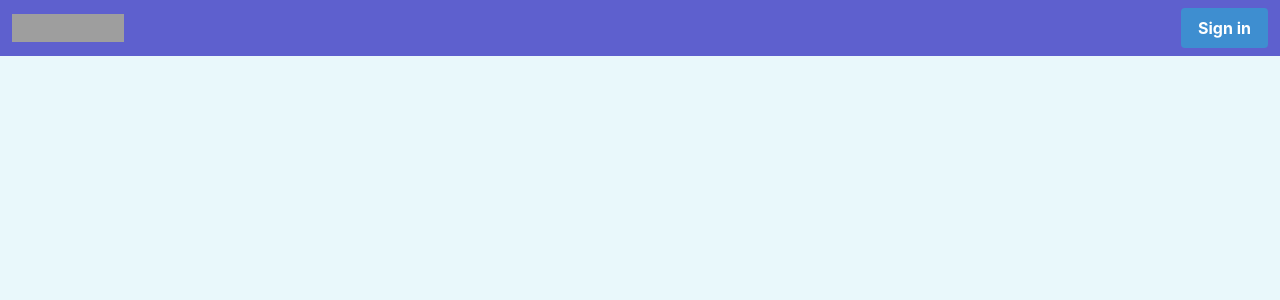
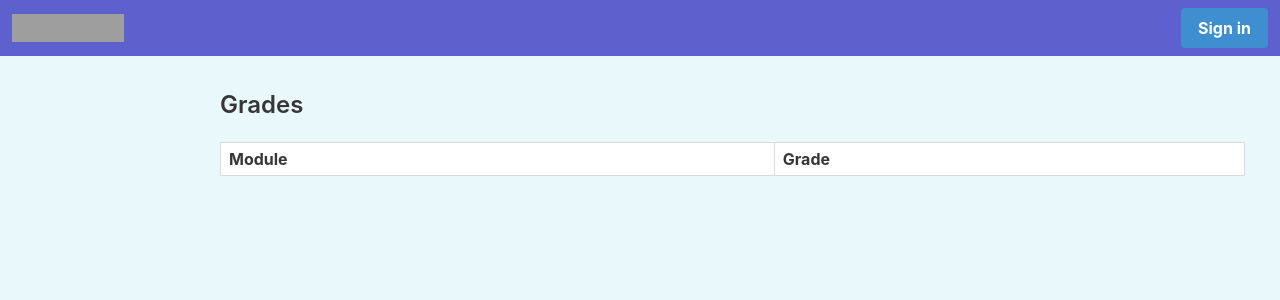
Before and after one commit to jkbhk/psa-code-sprint-2023, an Angular app: page /course-tracker in a window 1280 px wide. Before the commit this address led to /. Shown: the top 300 px of the page. Built offline with nearby package versions, Linux system fonts and the light colour scheme; grey boxes are pictures that could not be loaded.

Commit message:
design course tracker page

```diff
--- a/src/app/app-routing.module.ts
+++ b/src/app/app-routing.module.ts
@@ -3,10 +3,12 @@ import { RouterModule, Routes } from '@angular/router';
 
 import { LoginComponent } from './login/login.component';
 import { EvaluationComponent } from './evaluation/evaluation.component';
+import { CourseTrackerComponent } from './course-tracker/course-tracker.component';
 
 const routes: Routes = [
   {path:'login', component: LoginComponent},
-  {path:'evaluation-head', component: EvaluationComponent}
+  {path:'evaluation-head', component: EvaluationComponent},
+  {path:'course-tracker', component: CourseTrackerComponent}
 
 ];
 
--- a/src/app/course-tracker/course-tracker.component.css
+++ b/src/app/course-tracker/course-tracker.component.css
@@ -0,0 +1,9 @@
+.course-tracker{
+    margin: 35px;
+    margin-left: 220px;
+}
+
+table{
+    padding:10px;
+    width:100%;
+}
--- a/src/app/course-tracker/course-tracker.component.html
+++ b/src/app/course-tracker/course-tracker.component.html
@@ -1,40 +1,15 @@
-<div class="courseTracker">
-    <div class="row">
-        <div class="column">
-            <h1 class="title is-4">Team members</h1>
-          <table class="is-bordered is-narrow is-hoverable members" *ngFor="let user of users | keyvalue">
-            <tr>
-              <td class="member">{{user.value.name}}<button> > </button></td>
-            </tr>
-          </table>
-        </div>
-        <div class="column">
-          <table>
-            <tr>
-              <th>Name</th>
-            </tr>
-            <tr>
-              <td>1. Quality of work</td>
-              <td>4/5</td>
-            </tr>
-            <tr>
-              <td>2. Attendance of work</td>
-              <td>5/5</td>
-            </tr>
-            <tr>
-              <td>3. Reliability</td>
-              <td>3/5</td>
-            </tr>
-            <tr>
-                <td>4. Communication skills</td>
-                <td>5/5</td>
-            </tr>
-            <tr>
-                <td>5. Decision-making</td>
-                <td>3/5</td>
-            </tr>
-          </table>
-        </div>
-      </div>
-
+<div class="course-tracker">
+  <h1 class="title is-4">Grades</h1>
+  <div class="grades-container">
+    <table class="table is-bordered is-narrow">
+      <tr>
+        <th>Module</th>
+        <th>Grade</th>
+      </tr>
+      <tr *ngFor="let course of courses | keyvalue; let i =index">
+        <!-- <td>{{course.name}}</td>
+        <td>{{course.status}}</td> -->
+      </tr>
+    </table>
+  </div>
 </div>
--- a/src/app/course-tracker/course-tracker.component.ts
+++ b/src/app/course-tracker/course-tracker.component.ts
@@ -9,10 +9,15 @@ import { User } from '../user.model';
 })
 export class CourseTrackerComponent {
 
-  users: Map<string,User>;
+  courses;
 
   constructor(private dataService:DataService){
-    this.users = this.dataService.getAllUsers()
+    this.courses = dataService.currentUser?.courses;
+    console.log(this.courses);
+  }
+
+  public getAllCourses(){
+
   }
 
 
```
